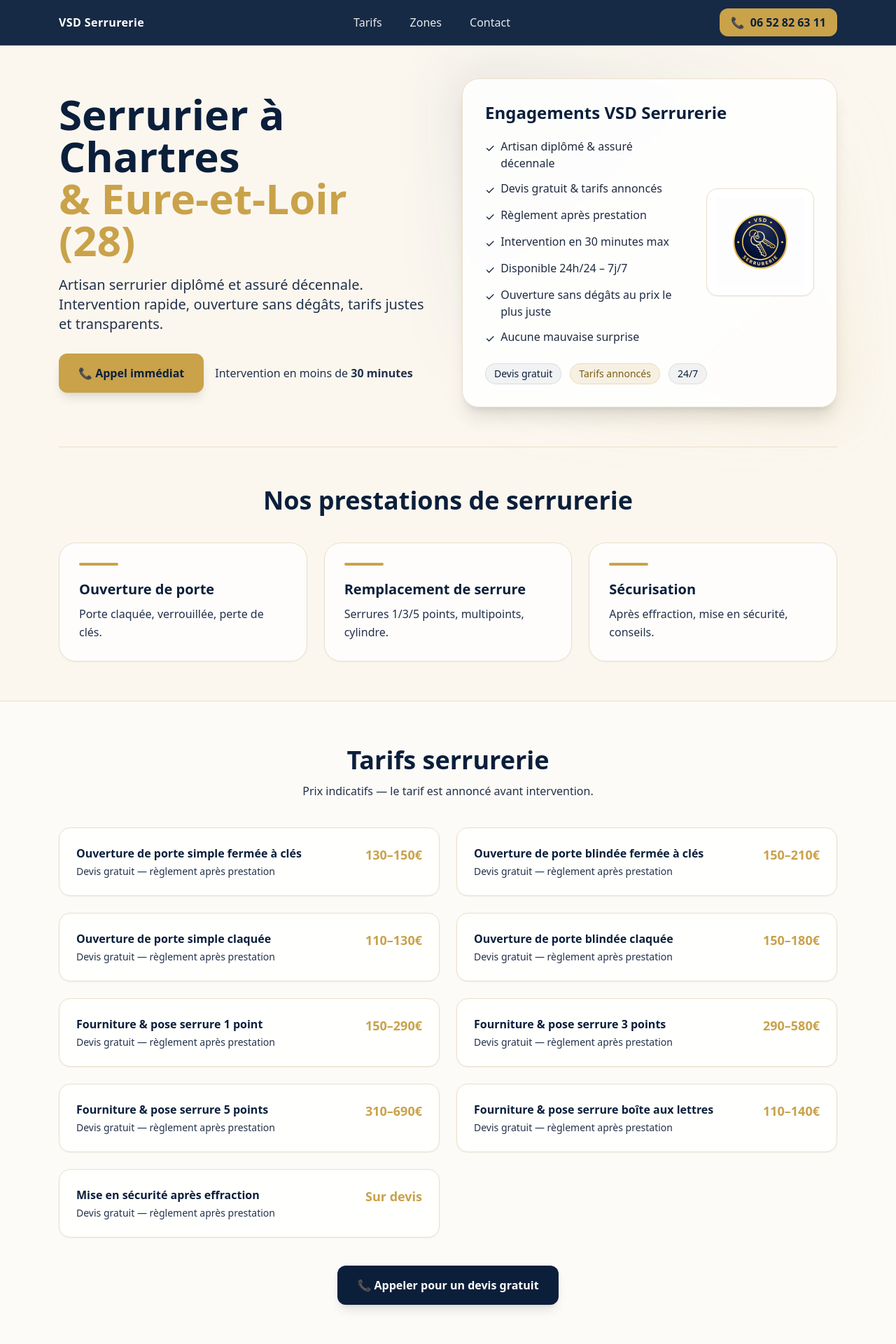
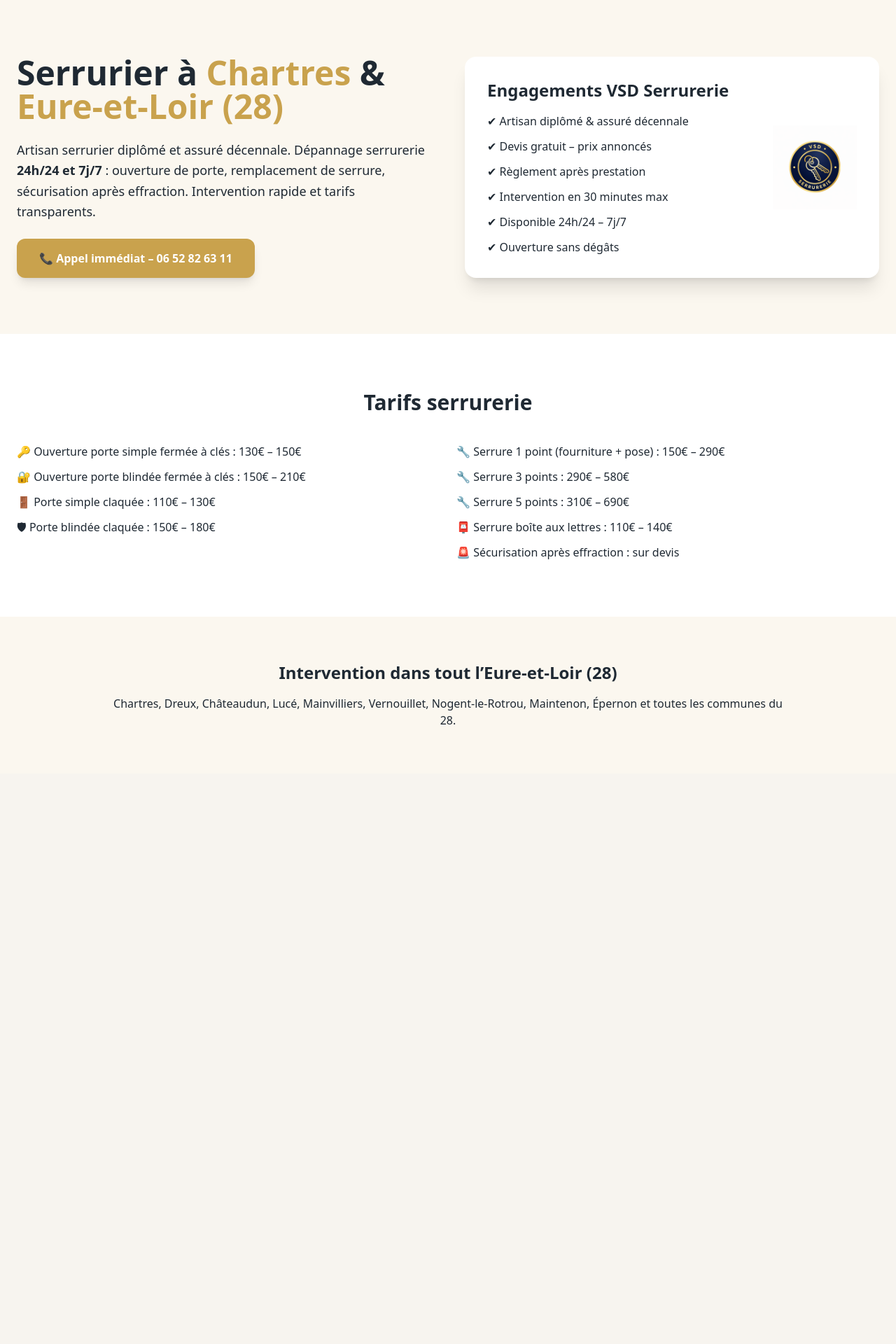
Before and after one commit to vsd-errurerie/vsd-serrurerie, a Next.js app: page / in a window 1280 px wide. Shown: the top 1920 px of the page at 70% size. After the commit the page ends 1105 px from the top, so only its background shows below. Built offline with nearby package versions, Linux system fonts and the light colour scheme.

Commit message:
Update page.jsx

```diff
--- a/app/page.jsx
+++ b/app/page.jsx
@@ -1,315 +1,102 @@
 "use client";
 
-import React from "react";
+import Image from "next/image";
+
+export const metadata = {
+  title: "Serrurier à Chartres & Eure-et-Loir (28) – Dépannage 24h/24 | VSD Serrurerie",
+  description:
+    "VSD Serrurerie, artisan serrurier à Chartres et dans tout l’Eure-et-Loir (28). Dépannage 24h/24 et 7j/7, ouverture de porte sans dégâts, prix annoncés, intervention rapide.",
+};
 
 export default function HomePage() {
-  const [shrink, setShrink] = React.useState(false);
+  return (
+    <main className="bg-[#fbf7ef] text-[#1f2933]">
+      {/* HERO */}
+      <section className="max-w-7xl mx-auto px-6 py-20 grid md:grid-cols-2 gap-12 items-center">
+        <div>
+          <h1 className="text-4xl md:text-5xl font-extrabold leading-tight mb-6">
+            Serrurier à <span className="text-[#c9a24d]">Chartres</span> &{" "}
+            <span className="text-[#c9a24d]">Eure-et-Loir (28)</span>
+          </h1>
 
-  React.useEffect(() => {
-    const onScroll = () => setShrink(window.scrollY > 18);
-    onScroll();
-    window.addEventListener("scroll", onScroll, { passive: true });
-    return () => window.removeEventListener("scroll", onScroll);
-  }, []);
+          <p className="text-lg mb-6 leading-relaxed">
+            Artisan serrurier diplômé et assuré décennale. Dépannage serrurerie
+            <strong> 24h/24 et 7j/7</strong> : ouverture de porte, remplacement de
+            serrure, sécurisation après effraction. Intervention rapide et
+            tarifs transparents.
+          </p>
 
-  const phone = "06 52 82 63 11";
-  const phoneHref = "tel:0652826311";
+          <a
+            href="tel:0652826311"
+            className="inline-flex items-center gap-2 bg-[#c9a24d] text-white px-8 py-4 rounded-xl shadow-lg hover:opacity-90 transition font-semibold"
+          >
+            📞 Appel immédiat – 06 52 82 63 11
+          </a>
+        </div>
 
-  const tarifs = [
-    { title: "Ouverture de porte simple fermée à clés", price: "130–150€" },
-    { title: "Ouverture de porte blindée fermée à clés", price: "150–210€" },
-    { title: "Ouverture de porte simple claquée", price: "110–130€" },
-    { title: "Ouverture de porte blindée claquée", price: "150–180€" },
-    { title: "Fourniture & pose serrure 1 point", price: "150–290€" },
-    { title: "Fourniture & pose serrure 3 points", price: "290–580€" },
-    { title: "Fourniture & pose serrure 5 points", price: "310–690€" },
-    { title: "Fourniture & pose serrure boîte aux lettres", price: "110–140€" },
-    { title: "Mise en sécurité après effraction", price: "Sur devis" },
-  ];
-
-  const engagements = [
-    "Artisan diplômé & assuré décennale",
-    "Devis gratuit & tarifs annoncés",
-    "Règlement après prestation",
-    "Intervention en 30 minutes max",
-    "Disponible 24h/24 – 7j/7",
-    "Ouverture sans dégâts au prix le plus juste",
-    "Aucune mauvaise surprise",
-  ];
-
-  return (
-    <div className="min-h-screen bg-[#fbf7ef] text-[#0b1220]">
-      {/* HEADER */}
-      <header
-        className={[
-          "fixed top-0 left-0 right-0 z-50",
-          "border-b border-white/10",
-          "bg-[#0B1F3B]/95 backdrop-blur-md",
-          "transition-all duration-300",
-          shrink ? "py-2 shadow-lg" : "py-3 shadow-sm",
-        ].join(" ")}
-      >
-        <div className="mx-auto max-w-6xl px-5 flex items-center justify-between">
-          {/* Brand */}
-          <div className="flex items-center gap-3">
-            <span className="text-white font-semibold tracking-wide">
-              VSD Serrurerie
-            </span>
+        {/* ENGAGEMENTS */}
+        <div className="bg-white rounded-2xl shadow-xl p-8 flex gap-6 items-center">
+          <div className="flex-1">
+            <h2 className="text-2xl font-bold mb-4">
+              Engagements VSD Serrurerie
+            </h2>
+            <ul className="space-y-3">
+              <li>✔ Artisan diplômé & assuré décennale</li>
+              <li>✔ Devis gratuit – prix annoncés</li>
+              <li>✔ Règlement après prestation</li>
+              <li>✔ Intervention en 30 minutes max</li>
+              <li>✔ Disponible 24h/24 – 7j/7</li>
+              <li>✔ Ouverture sans dégâts</li>
+            </ul>
           </div>
 
-          {/* Nav */}
-          <nav className="hidden md:flex items-center gap-10 text-white/90 font-medium">
-            <a href="#tarifs" className="hover:text-white transition">
-              Tarifs
-            </a>
-            <a href="#zones" className="hover:text-white transition">
-              Zones
-            </a>
-            <a href="#contact" className="hover:text-white transition">
-              Contact
-            </a>
-          </nav>
-
-          {/* Phone CTA */}
-          <a
-            href={phoneHref}
-            className="inline-flex items-center gap-2 rounded-xl px-4 py-2 font-semibold
-                       bg-[#C9A24A] text-[#0B1F3B] shadow hover:opacity-95 active:scale-[0.99] transition"
-          >
-            📞 <span>{phone}</span>
-          </a>
-        </div>
-      </header>
-
-      {/* HERO */}
-      <section className="pt-24 md:pt-28">
-        <div className="mx-auto max-w-6xl px-5">
-          <div className="grid md:grid-cols-2 gap-10 items-center">
-            {/* Left */}
-            <div className="animate-[fadeIn_.6s_ease-out]">
-              <h1 className="text-4xl md:text-6xl font-extrabold leading-tight text-[#0B1F3B]">
-                Serrurier à Chartres
-                <br />
-                <span className="text-[#C9A24A]">&amp; Eure-et-Loir (28)</span>
-              </h1>
-
-              <p className="mt-5 text-lg md:text-xl text-[#22314a] leading-relaxed max-w-xl">
-                Artisan serrurier diplômé et assuré décennale. Intervention rapide,
-                ouverture sans dégâts, tarifs justes et transparents.
-              </p>
-
-              <div className="mt-7 flex flex-col sm:flex-row gap-4 sm:items-center">
-                <a
-                  href={phoneHref}
-                  className="inline-flex items-center justify-center gap-2 rounded-xl px-7 py-4
-                             bg-[#C9A24A] text-[#0B1F3B] font-bold shadow-lg
-                             hover:opacity-95 active:scale-[0.99] transition"
-                >
-                  📞 Appel immédiat
-                </a>
-                <span className="text-[#22314a]">
-                  Intervention en moins de <b>30 minutes</b>
-                </span>
-              </div>
-            </div>
-
-            {/* Right / Engagements card */}
-            <div className="relative">
-              <div className="absolute -inset-4 rounded-[28px] bg-gradient-to-br from-[#0B1F3B]/10 via-transparent to-[#C9A24A]/15 blur-2xl" />
-              <div className="relative bg-white/90 border border-[#eadfca] rounded-3xl shadow-xl p-7 md:p-8">
-                <h2 className="text-2xl font-extrabold text-[#0B1F3B]">
-                  Engagements VSD Serrurerie
-                </h2>
-
-                <div className="mt-5 grid grid-cols-1 sm:grid-cols-[1fr_auto] gap-6 items-center">
-                  <ul className="space-y-3 text-[#1f2b40]">
-                    {engagements.map((t) => (
-                      <li key={t} className="flex gap-2">
-                        <span className="mt-[2px] text-[#0B1F3B]">✓</span>
-                        <span>{t}</span>
-                      </li>
-                    ))}
-                  </ul>
-
-                  {/* Logo (dans le bloc, à droite, plus gros) */}
-                  <div className="flex justify-center sm:justify-end">
-                    <div className="rounded-2xl border border-[#eadfca] bg-white shadow-sm p-3">
-                      {/* Mets ton logo ici: public/logo.png */}
-                      <img
-                        src="/logo.png"
-                        alt="Logo VSD Serrurerie"
-                        className="w-28 h-28 md:w-32 md:h-32 object-contain"
-                        loading="eager"
-                      />
-                    </div>
-                  </div>
-                </div>
-
-                <div className="mt-6 flex flex-wrap gap-3">
-                  <span className="px-3 py-1 rounded-full bg-[#0B1F3B]/5 text-[#0B1F3B] text-sm border border-[#0B1F3B]/10">
-                    Devis gratuit
-                  </span>
-                  <span className="px-3 py-1 rounded-full bg-[#C9A24A]/15 text-[#7a5c18] text-sm border border-[#C9A24A]/25">
-                    Tarifs annoncés
-                  </span>
-                  <span className="px-3 py-1 rounded-full bg-[#0B1F3B]/5 text-[#0B1F3B] text-sm border border-[#0B1F3B]/10">
-                    24/7
-                  </span>
-                </div>
-              </div>
-            </div>
-          </div>
-
-          {/* Divider */}
-          <div className="mt-14 border-t border-[#eadfca]" />
+          <Image
+            src="/logo.png"
+            alt="VSD Serrurerie – Artisan serrurier"
+            width={120}
+            height={120}
+            className="hidden md:block"
+          />
         </div>
       </section>
 
-      {/* PRESTATIONS */}
-      <section className="py-14">
-        <div className="mx-auto max-w-6xl px-5">
-          <h2 className="text-3xl md:text-4xl font-extrabold text-[#0B1F3B] text-center">
-            Nos prestations de serrurerie
+      {/* TARIFS */}
+      <section id="tarifs" className="bg-white py-20">
+        <div className="max-w-7xl mx-auto px-6">
+          <h2 className="text-3xl font-bold mb-10 text-center">
+            Tarifs serrurerie
           </h2>
 
-          <div className="mt-10 grid grid-cols-1 md:grid-cols-3 gap-6">
-            {[
-              {
-                title: "Ouverture de porte",
-                desc: "Porte claquée, verrouillée, perte de clés.",
-              },
-              {
-                title: "Remplacement de serrure",
-                desc: "Serrures 1/3/5 points, multipoints, cylindre.",
-              },
-              {
-                title: "Sécurisation",
-                desc: "Après effraction, mise en sécurité, conseils.",
-              },
-            ].map((c) => (
-              <div
-                key={c.title}
-                className="group rounded-3xl border border-[#eadfca] bg-white/80 shadow-sm p-7
-                           hover:shadow-lg transition"
-              >
-                <div className="h-1 w-14 rounded-full bg-[#C9A24A] mb-5 group-hover:w-20 transition-all" />
-                <h3 className="text-xl font-extrabold text-[#0B1F3B]">
-                  {c.title}
-                </h3>
-                <p className="mt-2 text-[#22314a] leading-relaxed">{c.desc}</p>
-              </div>
-            ))}
+          <div className="grid md:grid-cols-2 gap-6">
+            <ul className="space-y-3">
+              <li>🔑 Ouverture porte simple fermée à clés : 130€ – 150€</li>
+              <li>🔐 Ouverture porte blindée fermée à clés : 150€ – 210€</li>
+              <li>🚪 Porte simple claquée : 110€ – 130€</li>
+              <li>🛡 Porte blindée claquée : 150€ – 180€</li>
+            </ul>
+            <ul className="space-y-3">
+              <li>🔧 Serrure 1 point (fourniture + pose) : 150€ – 290€</li>
+              <li>🔧 Serrure 3 points : 290€ – 580€</li>
+              <li>🔧 Serrure 5 points : 310€ – 690€</li>
+              <li>📮 Serrure boîte aux lettres : 110€ – 140€</li>
+              <li>🚨 Sécurisation après effraction : sur devis</li>
+            </ul>
           </div>
         </div>
       </section>
 
-      {/* TARIFS */}
-      <section id="tarifs" className="py-16 bg-white/50 border-y border-[#eadfca]">
-        <div className="mx-auto max-w-6xl px-5">
-          <h2 className="text-3xl md:text-4xl font-extrabold text-[#0B1F3B] text-center">
-            Tarifs serrurerie
+      {/* ZONE */}
+      <section className="py-16 bg-[#fbf7ef]">
+        <div className="max-w-5xl mx-auto px-6 text-center">
+          <h2 className="text-2xl font-bold mb-4">
+            Intervention dans tout l’Eure-et-Loir (28)
           </h2>
-          <p className="mt-3 text-center text-[#22314a]">
-            Prix indicatifs — le tarif est annoncé avant intervention.
-          </p>
-
-          <div className="mt-10 grid grid-cols-1 md:grid-cols-2 gap-6">
-            {tarifs.map((t) => (
-              <div
-                key={t.title}
-                className="rounded-2xl border border-[#eadfca] bg-white/90 p-6 shadow-sm
-                           hover:shadow-md transition"
-              >
-                <div className="flex items-start justify-between gap-4">
-                  <div>
-                    <h3 className="font-bold text-[#0B1F3B]">{t.title}</h3>
-                    <p className="mt-1 text-sm text-[#22314a]">
-                      Devis gratuit — règlement après prestation
-                    </p>
-                  </div>
-                  <div className="shrink-0 font-extrabold text-[#C9A24A] text-lg">
-                    {t.price}
-                  </div>
-                </div>
-              </div>
-            ))}
-          </div>
-
-          <div className="mt-10 text-center">
-            <a
-              href={phoneHref}
-              className="inline-flex items-center justify-center gap-2 rounded-xl px-7 py-4
-                         bg-[#0B1F3B] text-white font-bold shadow-lg
-                         hover:opacity-95 active:scale-[0.99] transition"
-            >
-              📞 Appeler pour un devis gratuit
-            </a>
-          </div>
-        </div>
-      </section>
-
-      {/* ZONES */}
-      <section id="zones" className="py-16">
-        <div className="mx-auto max-w-6xl px-5 text-center">
-          <h2 className="text-3xl md:text-4xl font-extrabold text-[#0B1F3B]">
-            Zones d’intervention (28)
-          </h2>
-          <p className="mt-4 text-[#22314a] max-w-3xl mx-auto">
-            Chartres • Lucé • Mainvilliers • Lèves • Luisant • Dreux • Vernouillet •
-            Nogent-le-Rotrou • Châteaudun • Maintenon • Épernon • et toutes les communes du 28.
-          </p>
-
-          <div className="mt-8">
-            <a
-              href="/ville/chartres"
-              className="inline-flex items-center gap-2 font-semibold text-[#0B1F3B] underline decoration-[#C9A24A] decoration-2 underline-offset-4 hover:opacity-80 transition"
-            >
-              Voir la page Chartres →
-            </a>
-          </div>
-        </div>
-      </section>
-
-      {/* CONTACT */}
-      <section id="contact" className="py-16 bg-[#0B1F3B] text-white">
-        <div className="mx-auto max-w-6xl px-5 text-center">
-          <h2 className="text-3xl md:text-4xl font-extrabold">
-            Urgence serrurier — 24h/24 et 7j/7
-          </h2>
-          <p className="mt-4 text-white/85 max-w-2xl mx-auto">
-            Ouverture de porte, remplacement de serrure, sécurisation après effraction.
-            Intervention rapide et tarifs transparents.
-          </p>
-
-          <div className="mt-8">
-            <a
-              href={phoneHref}
-              className="inline-flex items-center justify-center gap-2 rounded-xl px-8 py-4
-                         bg-[#C9A24A] text-[#0B1F3B] font-extrabold shadow-lg
-                         hover:opacity-95 active:scale-[0.99] transition"
-            >
-              📞 Appel urgent — {phone}
-            </a>
-          </div>
-
-          <p className="mt-6 text-white/70 text-sm">
-            Artisan diplômé et assuré décennale — devis gratuit — règlement après prestation.
+          <p>
+            Chartres, Dreux, Châteaudun, Lucé, Mainvilliers, Vernouillet,
+            Nogent-le-Rotrou, Maintenon, Épernon et toutes les communes du 28.
           </p>
         </div>
       </section>
-
-      {/* FOOTER */}
-      <footer className="py-10 text-center text-sm text-[#22314a]">
-        © {new Date().getFullYear()} VSD Serrurerie — Serrurier à Chartres & Eure-et-Loir (28)
-      </footer>
-
-      {/* small keyframes */}
-      <style jsx global>{`
-        @keyframes fadeIn {
-          from { opacity: 0; transform: translateY(8px); }
-          to { opacity: 1; transform: translateY(0); }
-        }
-      `}</style>
-    </div>
+    </main>
   );
 }
```
